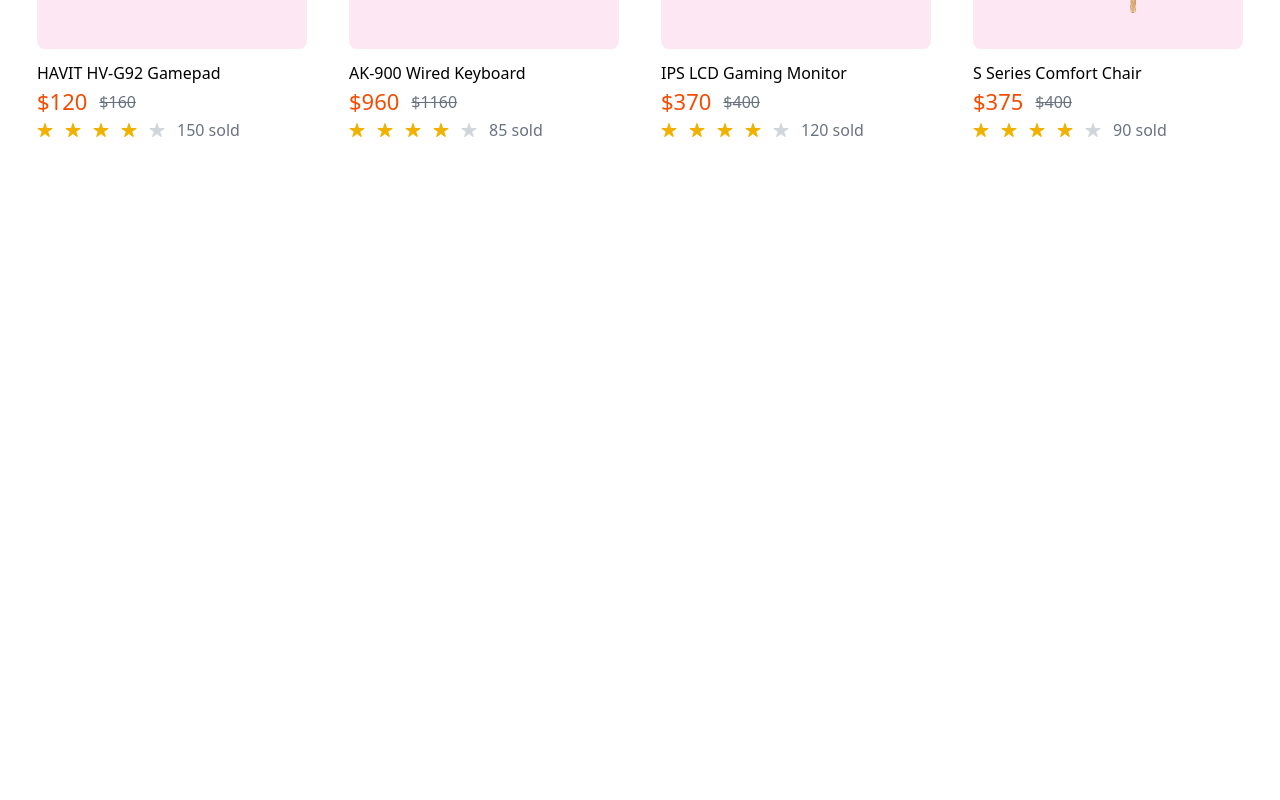
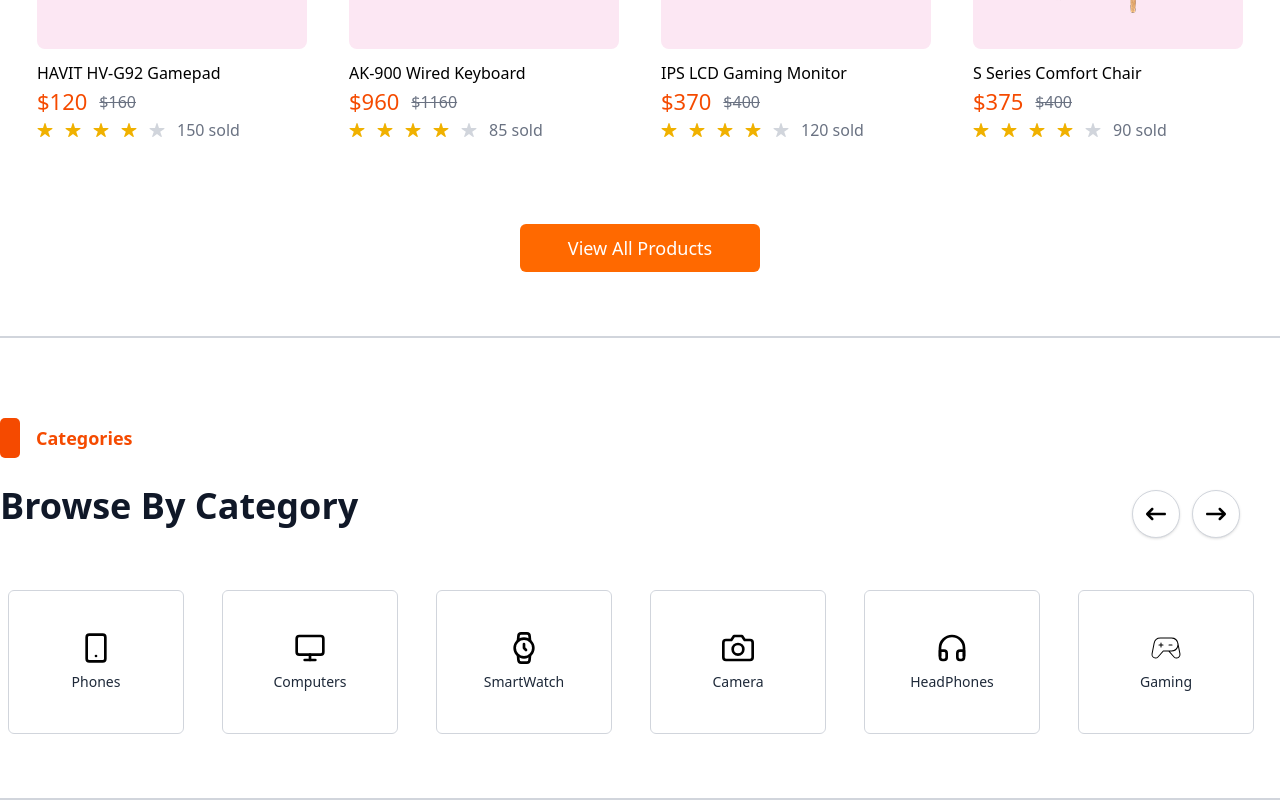
Before and after one commit to SHAWON-THE-KING/E-commerce, a React (Vite) app: page / in a window 1280 px wide. Shown: the part 1470-2270 px from the top of the page. Before the commit the page ends 1614 px from the top, so only its background shows below. Built offline with nearby package versions, Linux system fonts and the light colour scheme.

Commit message:
Add Categories

```diff
--- a/src/App.jsx
+++ b/src/App.jsx
@@ -2,6 +2,7 @@
 import NavBar from './Components/Navbar/NavBar'
 import Banner from './Components/Banner/Banner'
 import FlashSales from './Components/Flash-Sales/FlashSales'
+import Categories from './Components/Categories/Categories'
 
 function App() {
 
@@ -10,6 +11,7 @@
     <NavBar />
     <Banner />
     <FlashSales />
+    <Categories />
     </>
   )
 }
--- /dev/null
+++ b/src/Components/Common/Button.jsx
@@ -0,0 +1,21 @@
+import React from "react";
+
+function Button({ text, className = "", onClick }) {
+  return (
+    <button
+      onClick={onClick}
+      className={`
+        px-12 py-4 text-sm
+        sm:px-4 sm:py-2 sm:text-base
+        md:px-12 md:py-2.5 md:text-lg
+        rounded-md font-medium bg-orange-500 text-white
+        hover:bg-orange-600 transition-colors
+        ${className}
+      `}
+    >
+      {text}
+    </button>
+  );
+}
+
+export default Button;
--- a/src/Components/Common/Section.jsx
+++ b/src/Components/Common/Section.jsx
@@ -1,14 +1,26 @@
-import React from 'react'
+import React from "react";
 
-const Section = ({section}) => {
-    return (
-        <>
-            <div className='flex items-center gap-5'>
-                <div className='h-10 w-5 bg-orange-600 rounded-[5px]'></div>
-                <h1 className='text-orange-600 font-semibold'>{section}</h1>
-            </div>
-        </>
-    )
-}
+const Section = ({ section }) => {
+  return (
+    <>
+    <div className="container">
+      <div className="flex items-center gap-3 sm:gap-4">
+        {/* left bar */}
+        <div className="h-8 w-3 sm:h-9 sm:w-4 md:h-10 md:w-5 bg-orange-600 rounded-[5px]" />
 
-export default Section
+        {/* text */}
+        <h1
+          className="
+            text-xs sm:text-sm md:text-base lg:text-lg
+            text-orange-600 font-semibold
+          "
+        >
+          {section}
+        </h1>
+      </div>
+      </div>
+    </>
+  );
+};
+
+export default Section;
--- a/src/Components/Flash-Sales/FlashSales.jsx
+++ b/src/Components/Flash-Sales/FlashSales.jsx
@@ -1,6 +1,7 @@
 import React, { useState, useEffect } from 'react';
 import Section from '../Common/Section'
 import FlashSalesSlider from '../Slider/FlashSalesSlider';
+import Button from '../Common/Button';
 
 const FlashSales = () => {
   const [timeLeft, setTimeLeft] = useState({
@@ -74,6 +75,15 @@
           </div>
 
           <FlashSalesSlider />
+
+          <div className="flex justify-center pt-20 pb-16">
+            <Button
+            text="View All Products"
+            />
+          </div>
+
+          <div className=' border border-gray-300 w-full'></div>
+
         </div>
       </div>
     </>
--- a/src/Components/Flash-Sales/FlashSalesCard.jsx
+++ b/src/Components/Flash-Sales/FlashSalesCard.jsx
@@ -13,6 +13,7 @@
     solds
 }) => {
     return (
+        <>
         <div>
             <div className='w-[270px] h-[250px] bg-pink-100 items-center justify-center flex mt-20 relative rounded-lg group hover:transition-all duration-300 ease-in-out cursor-pointer'>
 
@@ -64,6 +65,10 @@
                 </div>
             </div>
         </div>
+
+        <div>
+        </div>
+        </>
     )
 }
 
--- /dev/null
+++ b/src/Components/categories/Categories.jsx
@@ -0,0 +1,28 @@
+import React from "react";
+import Section from "../Common/Section";
+import CategoriesSlider from "../categories/CategoriesSlider";
+
+const Categories = () => {
+    return (
+        <>
+            <div className="container pt-20">
+                <Section section="Categories" />
+
+                <div className="flex flex-col sm:flex-row items-center md:gap-24 sm:gap-6">
+                    <h2 className="text-2xl mt-7 sm:text-3xl md:text-4xl font-bold text-gray-900 relative">
+                        Browse By Category
+                    </h2>
+                </div>
+                <div>
+                    <CategoriesSlider />
+                </div>
+
+
+                <div className=' border border-gray-300 w-full'></div>
+
+            </div>
+        </>
+    );
+};
+
+export default Categories;
--- /dev/null
+++ b/src/Components/categories/CategoriesSlider.jsx
@@ -0,0 +1,195 @@
+import React, { useRef } from "react";
+import Slider from "react-slick";
+import "slick-carousel/slick/slick.css";
+import "slick-carousel/slick/slick-theme.css";
+import { FaArrowLeftLong, FaArrowRightLong } from "react-icons/fa6";
+import { FiSmartphone, FiMonitor, FiWatch, FiCamera, FiHeadphones } from "react-icons/fi";
+import { PiGameControllerThin } from "react-icons/pi";
+import CategoryCard from "./CategoryCard";
+
+
+function CategoriesSlider() {
+    const sliderRef = useRef(null);
+
+    const settings = {
+        dots: false,
+        infinite: false,
+        speed: 500,
+        slidesToShow: 6,
+        slidesToScroll: 1,
+        initialSlide: 0,
+        responsive: [
+            {
+                breakpoint: 1024,
+                settings: {
+                    slidesToShow: 3,
+                    slidesToScroll: 1,
+                }
+            },
+            {
+                breakpoint: 768,
+                settings: {
+                    slidesToShow: 2,
+                    slidesToScroll: 1,
+                }
+            },
+            {
+                breakpoint: 480,
+                settings: {
+                    slidesToShow: 1,
+                    slidesToScroll: 1,
+                    centerMode: true,
+                    centerPadding: '0px'
+                }
+            }
+        ]
+    };
+
+    // Custom Arrow Button Component (inline)
+    const ArrowButton = ({ direction, onClick }) => (
+        <button
+            onClick={onClick}
+            className="h-10 w-10 md:h-12 md:w-12 rounded-full bg-white border border-gray-300
+                 flex items-center justify-center hover:bg-gray-100 transition-all duration-100
+                 shadow-sm hover:shadow-md cursor-pointer"
+        >
+            {direction === "left" ? (
+                <FaArrowLeftLong className="text-black text-center text-lg md:text-xl" />
+            ) : (
+                <FaArrowRightLong className="text-black text-center text-lg md:text-xl" />
+            )}
+        </button>
+    );
+
+    return (
+        <div className="relative my-16">
+            <div className="absolute top-5 right-[38%] z-10 sm:-top-16 md:-top-25 sm:right-4 md:right-10">
+                {/* Custom Arrow Buttons */}
+                <div className="flex gap-2 items-center md:gap-3">
+                    <ArrowButton
+                        direction="left"
+                        onClick={() => sliderRef.current?.slickPrev()}
+                    />
+                    <ArrowButton
+                        direction="right"
+                        onClick={() => sliderRef.current?.slickNext()}
+                    />
+                </div>
+            </div>
+
+            {/* Slider */}
+            <div className="slider-container flex justify-center">
+                <div className="w-full max-w-full">
+                    <Slider ref={sliderRef} {...settings}>
+
+                        {/* Product 1 */}
+                        <div className="px-2 flex justify-center">
+                            <div className="w-full max-w-xs">
+                                <CategoryCard icon={<FiSmartphone size={32} />} label="Phones" />
+                            </div>
+                        </div>
+
+                        {/* Product 2 */}
+                        <div className="px-2 flex justify-center">
+                            <div className="w-full max-w-xs">
+                                <CategoryCard icon={<FiMonitor size={32} />} label="Computers" />
+
+                            </div>
+                        </div>
+
+                        {/* Product 3 */}
+                        <div className="px-2 flex justify-center">
+                            <div className="w-full max-w-xs">
+                                <CategoryCard icon={<FiWatch size={32} />} label="SmartWatch" />
+
+                            </div>
+                        </div>
+
+                        {/* Product 4 */}
+                        <div className="px-2 flex justify-center">
+                            <div className="w-full max-w-xs">
+                                <CategoryCard icon={<FiCamera size={32} />} label="Camera" />
+
+                            </div>
+                        </div>
+
+                        {/* Product 5 */}
+                        <div className="px-2 flex justify-center">
+                            <div className="w-full max-w-xs">
+                                <CategoryCard icon={<FiHeadphones size={32} />} label="HeadPhones" />
+
+                            </div>
+                        </div>
+
+                        {/* Product 6 */}
+                        <div className="px-2 flex justify-center">
+                            <div className="w-full max-w-xs">
+                                <CategoryCard icon={<PiGameControllerThin size={32} />} label="Gaming" />
+
+                            </div>
+                        </div>
+
+                        {/* Product 1 */}
+                        <div className="px-2 flex justify-center">
+                            <div className="w-full max-w-xs">
+                                <CategoryCard icon={<FiSmartphone size={32} />} label="Phones" />
+                            </div>
+                        </div>
+
+                        {/* Product 2 */}
+                        <div className="px-2 flex justify-center">
+                            <div className="w-full max-w-xs">
+                                <CategoryCard icon={<FiMonitor size={32} />} label="Computers" />
+
+                            </div>
+                        </div>
+
+                        {/* Product 3 */}
+                        <div className="px-2 flex justify-center">
+                            <div className="w-full max-w-xs">
+                                <CategoryCard icon={<FiWatch size={32} />} label="SmartWatch" />
+
+                            </div>
+                        </div>
+
+                        {/* Product 4 */}
+                        <div className="px-2 flex justify-center">
+                            <div className="w-full max-w-xs">
+                                <CategoryCard icon={<FiCamera size={32} />} label="Camera" />
+
+                            </div>
+                        </div>
+
+                        {/* Product 5 */}
+                        <div className="px-2 flex justify-center">
+                            <div className="w-full max-w-xs">
+                                <CategoryCard icon={<FiHeadphones size={32} />} label="HeadPhones" />
+
+                            </div>
+                        </div>
+
+                        {/* Product 6 */}
+                        <div className="px-2 flex justify-center">
+                            <div className="w-full max-w-xs">
+                                <CategoryCard icon={<PiGameControllerThin size={32} />} label="Gaming" />
+
+                            </div>
+                        </div>
+
+
+                    </Slider>
+                </div>
+            </div>
+
+            <style>{`
+        .flash-sales-slider-wrapper .slick-slide {
+          display: flex !important;
+          justify-content: center !important;
+          align-items: center !important;
+        }
+      `}</style>
+        </div>
+    );
+}
+
+export default CategoriesSlider;
--- /dev/null
+++ b/src/Components/categories/CategoryCard.jsx
@@ -0,0 +1,20 @@
+// CategoryCard.jsx
+import React from "react";
+
+function CategoryCard({ icon, label }) {
+  return (
+    <div
+      className="group w-44 h-36 border border-gray-300 rounded-md
+                 flex flex-col items-center justify-center
+                 bg-white cursor-pointer transition
+                 hover:shadow-md hover:border-black hover:bg-orange-400 hover:text-white"
+    >
+      {icon}
+      <p className="mt-2 text-sm text-gray-800 group-hover:text-white">
+        {label}
+      </p>
+    </div>
+  );
+}
+
+export default CategoryCard;
```
Also changed, not shown: src/assets/588513209_1168648148739574_2299700658677145757_n.jpg (added).
